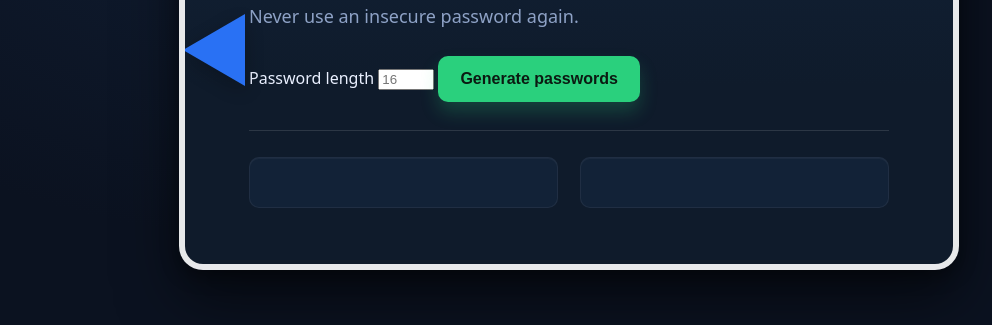
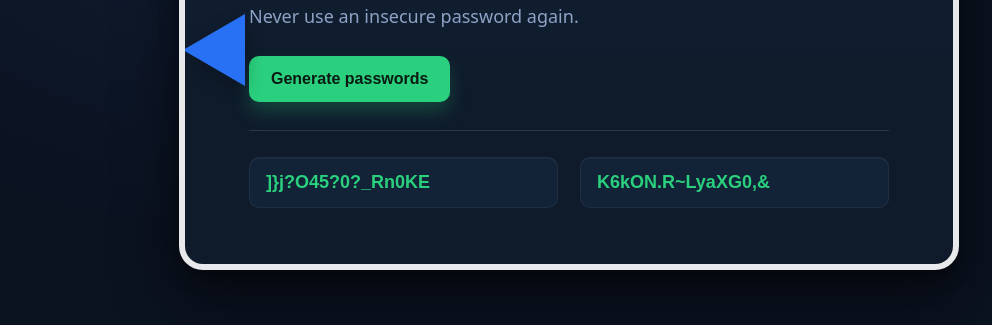
Before and after one commit to janavaldezcw-cloud/Project, a plain HTML site: page Password Generator/index.html in a window 1280 px wide. Both pictures are taken after a click on the button "Generate passwords". Shown: the part 359-684 px from the top of the page, without its empty margins (71-1063 px from the left). Drawn offline with Linux system fonts and the light colour scheme.

Commit message:
fix pw gen

```diff
--- a/Password Generator/index.html
+++ b/Password Generator/index.html
@@ -19,26 +19,12 @@
 
         <p class="subtitle">Never use an insecure password again.</p>
 
-        <!-- LENGTH INPUT (INT) -->
-        <label class="lenLabel" for="pwLen">Password length</label>
-        <input
-          class="lenInput"
-          id="pwLen"
-          type="number"
-          inputmode="numeric"
-          min="4"
-          max="64"
-          placeholder="16"
-        />
-
-        <!-- BUTTON -->
         <button class="cta" id="generateBtn" type="button">
           Generate passwords
         </button>
 
         <hr class="divider" />
 
-        <!-- PASSWORD BOXES -->
         <div class="outputs" role="group" aria-label="Generated passwords">
           <input class="pwbox" id="pw1" type="text" readonly />
           <input class="pwbox" id="pw2" type="text" readonly />
@@ -46,6 +32,7 @@
       </section>
     </main>
 
+    <!-- JS LAST so elements exist -->
     <script src="index.js"></script>
   </body>
 </html>
--- a/Password Generator/index.js
+++ b/Password Generator/index.js
@@ -24,8 +24,8 @@ function editHTML() {
     const box2 = document.querySelector("#pw2");
 
     btn.addEventListener("click", () => {
-        box1.value = generatePassword(length);
-        box2.value = generatePassword(length);
+        box1.value = generatePassword(16);
+        box2.value = generatePassword(16);
     });
 }
 
```
